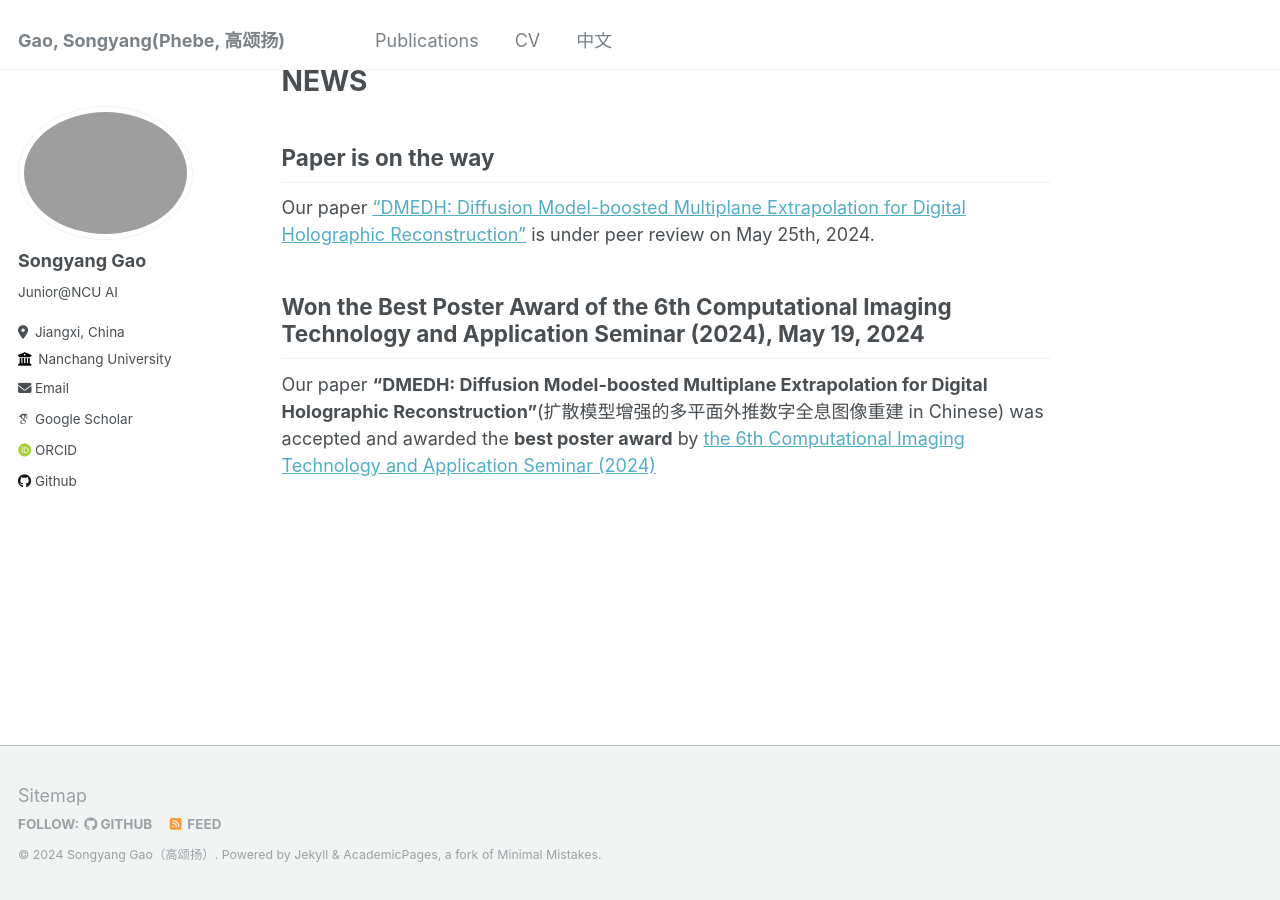
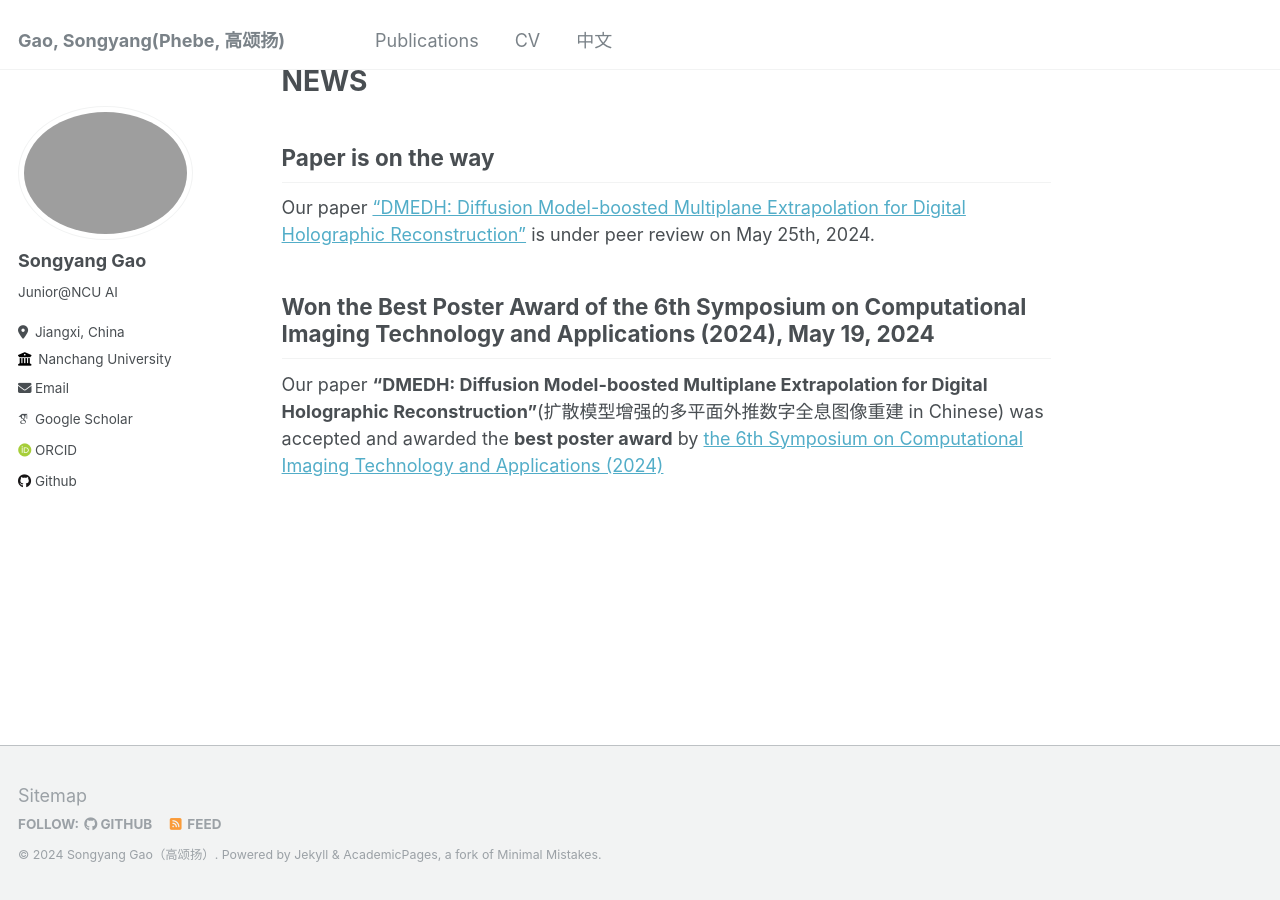
Before and after one commit to songyang0603/songyang0603.github.io, a Jekyll site: the page built from _pages/about.md, in a window 1280 px wide and 900 px high, scrolled down 528 px. Built offline with Jekyll 4.4.1, drawn with Linux system fonts in a browser that asks for light colours; some web fonts are replaced.

Commit message:
Update about.md

```diff
--- a/_pages/about.md
+++ b/_pages/about.md
@@ -58,9 +58,9 @@ Professor Name: **Matei Ripeanu** <br>
 Host University: **University of British Columbia – Vancouver**
 -->
 
-## Won the Best Poster Award of the 6th Computational Imaging Technology and Application Seminar (2024), May 19, 2024
+## Won the Best Poster Award of the 6th Symposium on Computational Imaging Technology and Applications (2024), May 19, 2024
 
-Our paper **"DMEDH: Diffusion Model-boosted Multiplane Extrapolation for Digital Holographic Reconstruction"**(扩散模型增强的多平面外推数字全息图像重建 in Chinese) was accepted and awarded the **best poster award** by [the 6th Computational Imaging Technology and Application Seminar (2024)](https://mp.weixin.qq.com/s/OuR-H1_foPEXtUggued1Hg)
+Our paper **"DMEDH: Diffusion Model-boosted Multiplane Extrapolation for Digital Holographic Reconstruction"**(扩散模型增强的多平面外推数字全息图像重建 in Chinese) was accepted and awarded the **best poster award** by [the 6th Symposium on Computational Imaging Technology and Applications (2024)](https://mp.weixin.qq.com/s/OuR-H1_foPEXtUggued1Hg)
 
 
 
```
